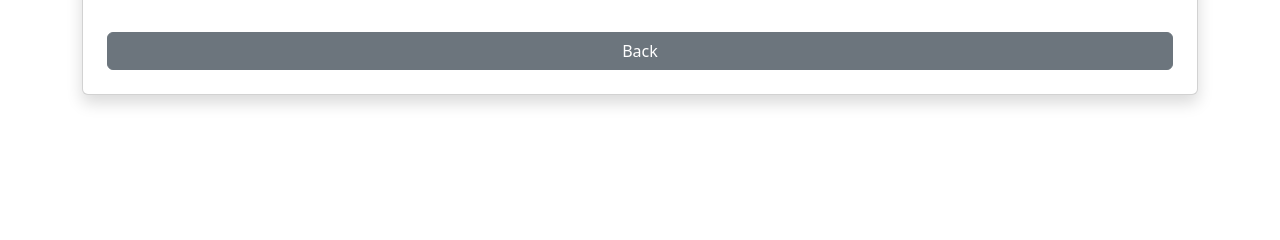
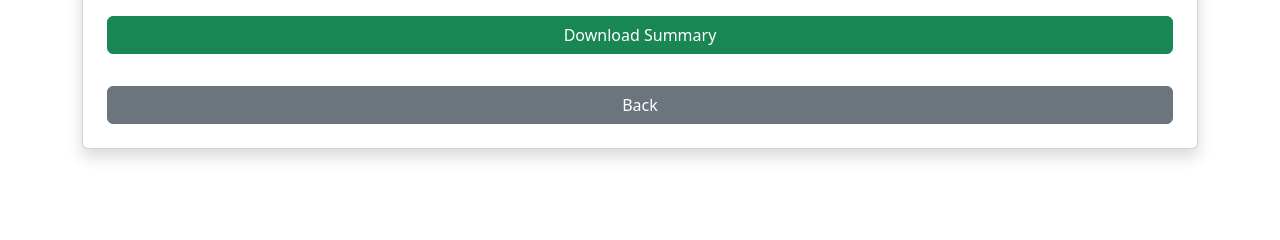
Before and after one commit to Muhammad-Hashir-55/Mess-IN-OUT-Tracking, a Flask app: template templates/results.html in a window 1280 px wide. Shown: the part 173-413 px from the top of the page. Run offline with Flask 3, Linux system fonts and the light colour scheme; the template is opened without the code that fills it, so the values that code supplies are empty.

Commit message:
Update results.html

```diff
--- a/templates/results.html
+++ b/templates/results.html
@@ -32,6 +32,8 @@
           {% endfor %}
         </tbody>
       </table>
+      <a href="/download" class="btn btn-success mb-3">Download Summary</a>
+
       <a href="/" class="btn btn-secondary mt-3">Back</a>
     </div>
   </div>
```
